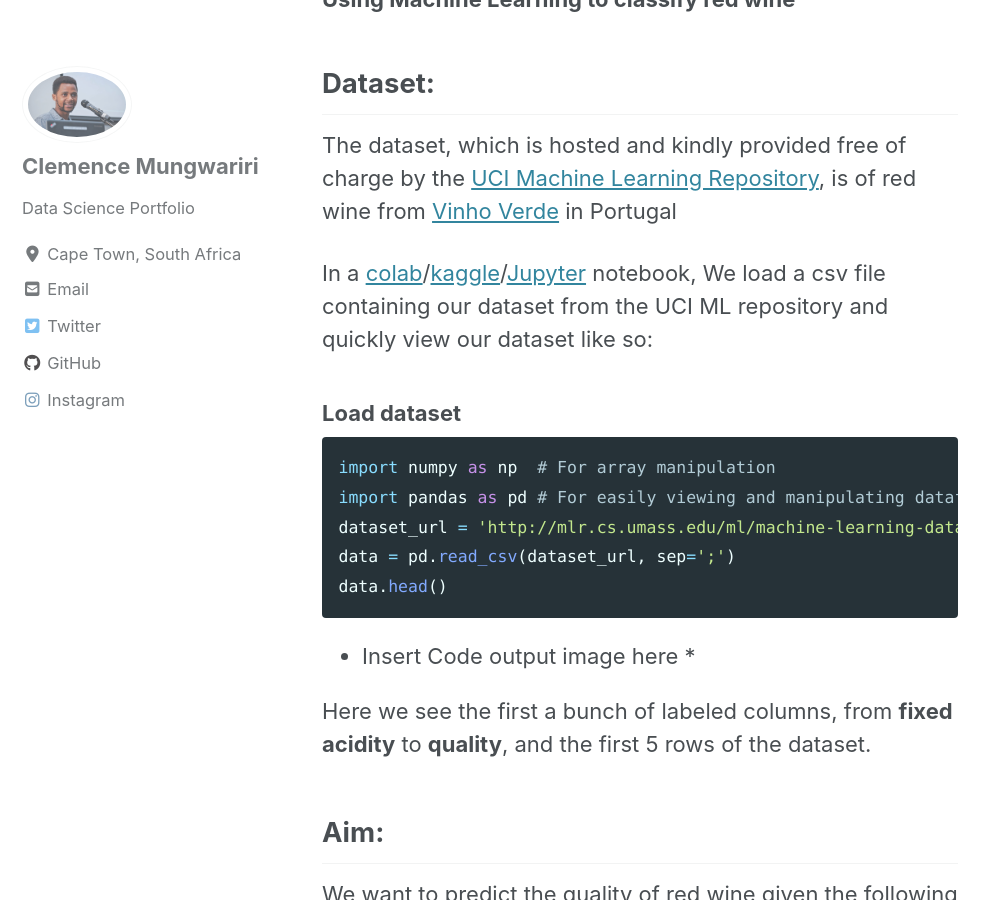
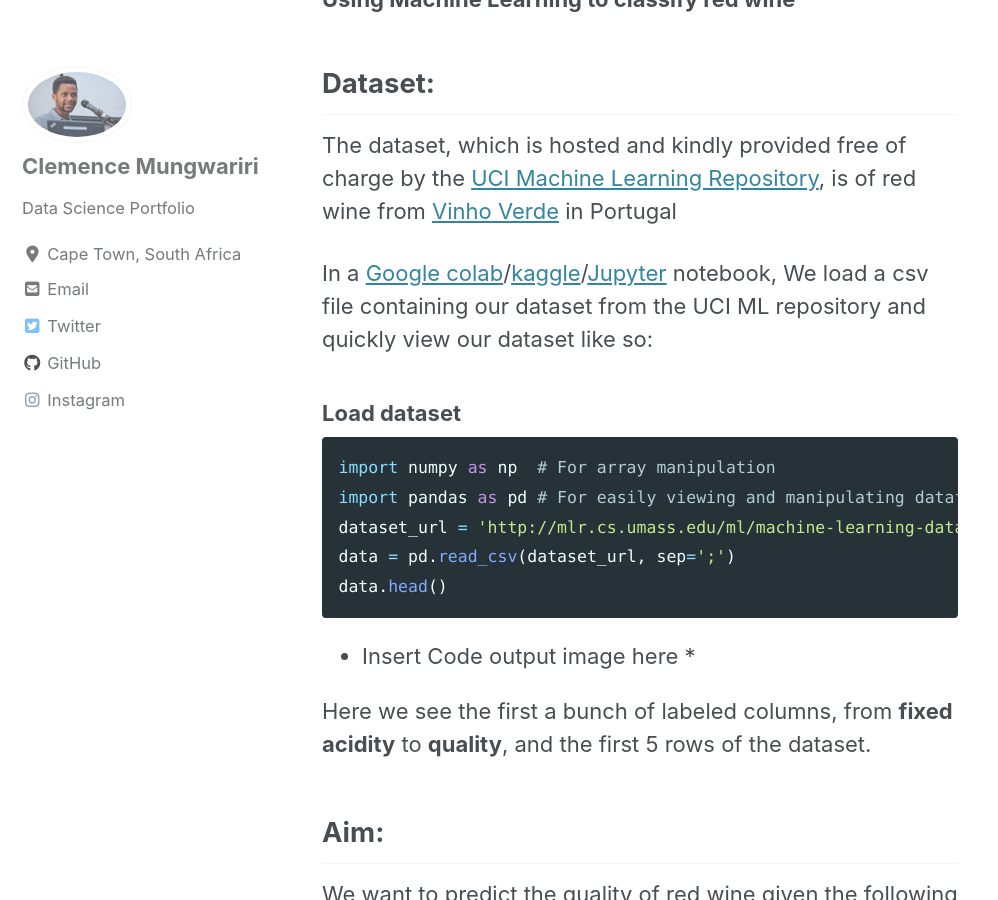
Before and after one commit to clemence5/clemence5.github.io, a Jekyll site: the page built from _posts/2019-09-02-wine.md, in a window 1280 px wide and 900 px high, scrolled down 641 px. Shown: the whole window, without its empty margins (0-998 px from the left). Built offline with Jekyll 4.4.1, drawn with Linux system fonts in a browser that asks for light colours; cached includes are drawn as plain includes; nearby versions of some CDN libraries; formulas are drawn with MathJax 3.

```diff
--- a/_config.yml
+++ b/_config.yml
@@ -21,7 +21,7 @@
 subtitle                 : # site tagline that appears below site title in masthead
 name                     : "Clemence Mungwariri"
 description              : "Data Science Portfolio"
-url                      : # the base hostname & protocol for your site e.g. "https://mmistakes.github.io"
+url                      : "https://clemence5.github.io/"# the base hostname & protocol for your site e.g. "https://mmistakes.github.io"
 baseurl                  : # the subpath of your site, e.g. "/blog"
 repository               : # GitHub username/repo-name e.g. "mmistakes/minimal-mistakes"
 teaser                   : # path of fallback teaser image, e.g. "/assets/images/500x300.png"
--- a/_posts/2019-09-02-wine.md
+++ b/_posts/2019-09-02-wine.md
@@ -18,7 +18,7 @@
 ## Dataset:
 The dataset, which is hosted and kindly provided free of charge by the [UCI Machine Learning Repository](http://mlr.cs.umass.edu/ml/), is of red wine from [Vinho Verde](http://www.vinhoverde.pt/en/about-vinho-verde) in Portugal
 
-In a [colab](https://colab.research.google.com/)/[kaggle](https://www.kaggle.com/)/[Jupyter](https://jupyter.org/) notebook, We load a csv file containing our dataset from the UCI ML repository
+In a [Google colab](https://colab.research.google.com/)/[kaggle](https://www.kaggle.com/)/[Jupyter](https://jupyter.org/) notebook, We load a csv file containing our dataset from the UCI ML repository
 and quickly view our dataset like so:
 
 ### Load dataset
```
